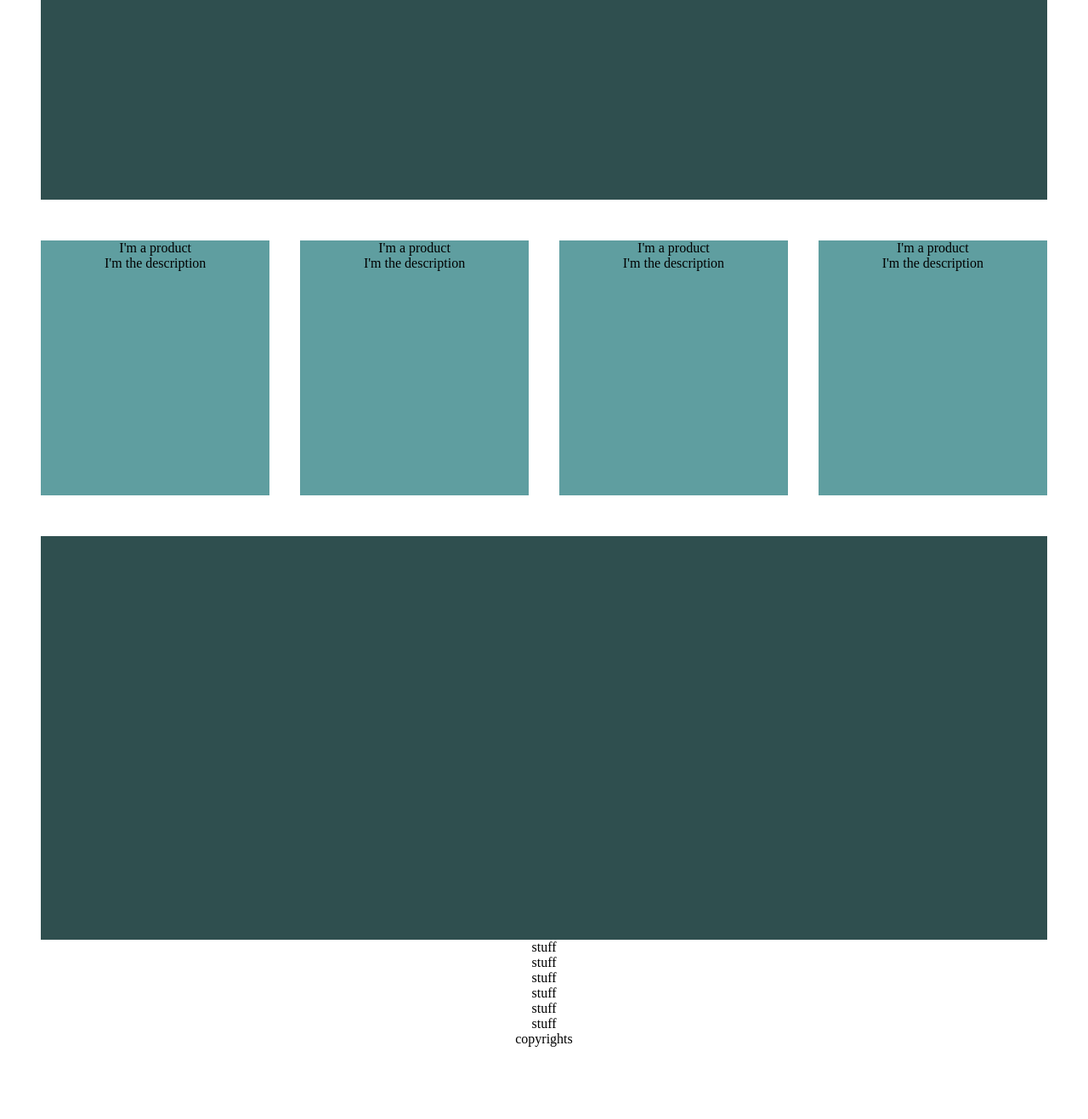
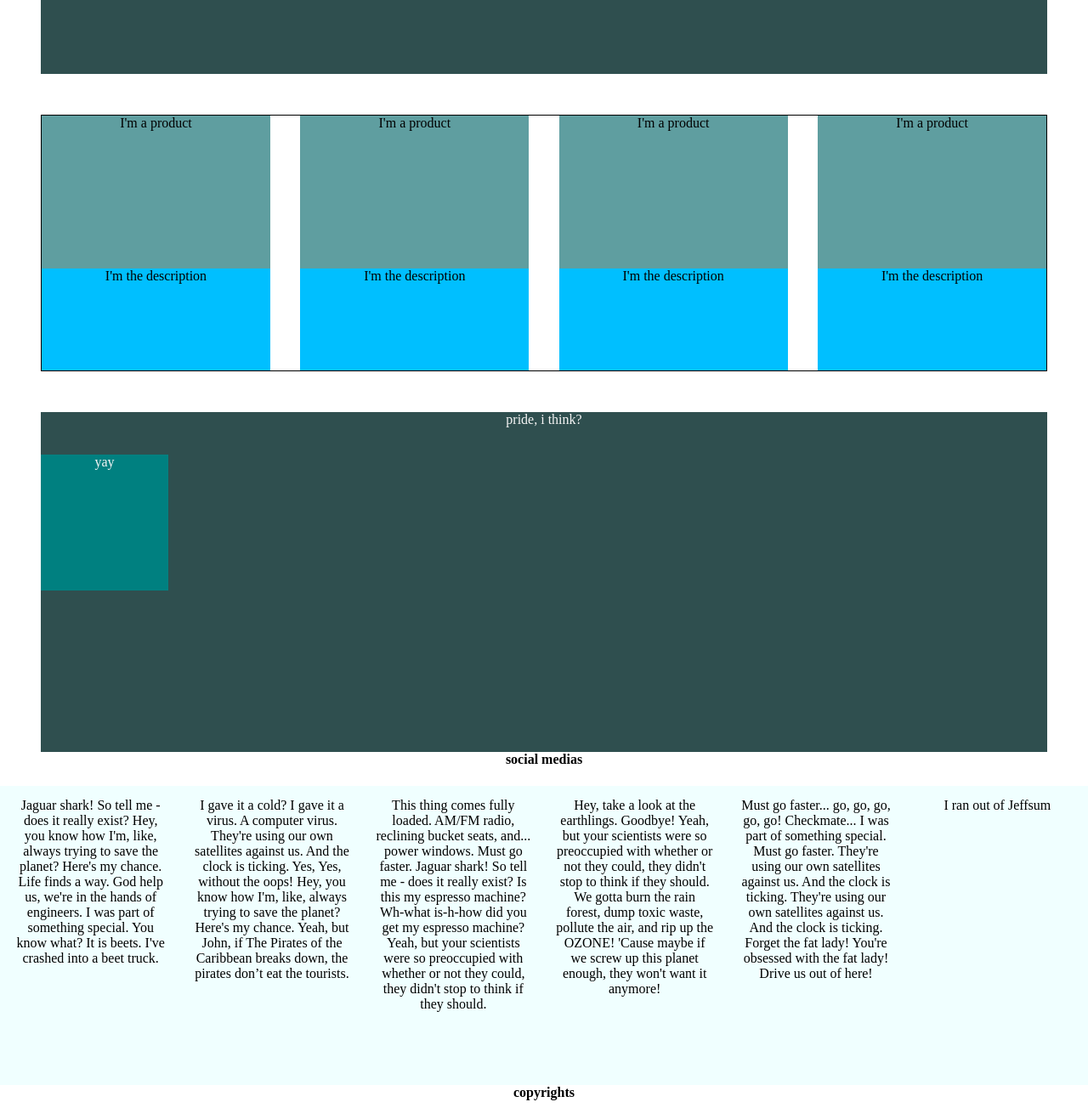
Before and after one commit to kelcc169/microsoft-mock, a plain HTML site: page index.html in a window 1280 px wide. Shown: the part 1160-2477 px from the top of the page at 85% size. Before the commit the page ends 2392 px from the top, so only its background shows below. Drawn offline with Linux system fonts and the light colour scheme.

Commit message:
completed css

```diff
--- a/css/style.css
+++ b/css/style.css
@@ -1,28 +1,31 @@
-/*go do the thing to the original size! Woooo!*/
-
-
-body {
+html, body {
     margin: 0 auto;
     text-align: center;
-    grid-template-rows: ;
-    grid-template-columns: 1fr;
 }
 
 header {
     height: 49px;
+    font-weight: bold;
 }
 
+.nav {
+    display: inline-block;
+    color: black;
+}
+
+.menu {
+    display: inline-block;
+    color: white;
+}
+
+.buttons {
+    height: 40px;
+    font-weight: bold;
+}
+/*big chunks*/
 .jumbo {
     height: 600px;
-}
-
-.container {
-    display: grid;
-    min-height: 1200px;
-    margin: 48px;
-    grid-template-rows: .25fr .25fr .25fr .25fr;
-    grid-template-columns: 1fr;
-    grid-row-gap: 2%;
+    color: whitesmoke;
 }
 
 .big {
@@ -37,10 +40,42 @@ header {
     background-color: teal;
 }
 
+/*smaller pictures*/
+.container {
+    display: flex;
+    flex-direction: column;
+    align-items: center;
+    margin-bottom: 48px;
+}
+
 .products {
     background-color: cadetblue;
-    min-height: 300px;
-    width: 100%;
+    margin-top: 48px;
+    height: 300px;
+    min-width: 90%;
+}
+
+.image {
+    height: 60%;
+}
+
+.smalltext {
+    height: 40%;
+    background-color: deepskyblue
+}
+
+/* bottom of the screen */
+.footer {
+    display: grid;
+    grid-template-rows: .15fr .15fr .15fr .15fr .15fr .15fr;
+    grid-template-columns: 1fr;
+    background-color: azure;
+}
+
+.column {
+    text-align: center;
+    height: 324px;
+    padding: 14px;
 }
 
 @media screen and (min-width: 540px) {
@@ -58,6 +93,12 @@ header {
         grid-template-columns: .5fr .5fr;
         grid-row-gap: 48px;
         grid-column-gap: 6%;
+        border: 1px solid black;
+    }
+
+    .footer {
+        grid-template-rows: .1fr 1fr .1fr;
+        grid-template-columns: .3fr .3fr .3fr;
     }
 }
 
@@ -73,12 +114,25 @@ header {
 
     .bigtext {
         position: absolute;
+        top: 50px;
+        min-width: 150px;
+    }
+}
+
+@media screen and (min-width: 860px) {
+    .nav {
+        color: white;
+    }
+
+    .menu {
+        color: black;
     }
 }
 
 @media screen and (min-width: 1084px) {
     .jumbo {
         margin: 0 48px;
+        height: 400px;
     }
 
     .products {
@@ -88,11 +142,14 @@ header {
     }
 
     .container {
-        display: grid;
         min-height: 300px;
-        margin: 48px;
         grid-template-rows: 1fr;
         grid-template-columns: .25fr .25fr .25fr .25fr;
         grid-column-gap: 3%;
     }
+
+    .footer {
+        grid-template-rows: 1fr;
+        grid-template-columns: .3fr .3fr .3fr .3fr .3fr .3fr;
+    }
 }
--- a/index.html
+++ b/index.html
@@ -10,11 +10,12 @@
 <body>
     <header>
         <div class="nav">I'm a hamburger</div>
+        <div class="menu">I'm a menu</div>
     </header>
     <main>
         <div class="jumbo">
-            <div class="big"></div>
-            <div class="bigtext"></div>
+            <div class="big">Bid ole picture of a computer or a lady doing something</div>
+            <div class="bigtext">wooo give us your money</div>
         </div>
         <div class="container">
             <div class="products">
@@ -35,8 +36,8 @@
             </div>
         </div>
         <div class="jumbo">
-            <div class="big"></div>
-            <div class="bigtext"></div>
+            <div class="big">didn't bother even looking at what was here</div>
+            <div class="bigtext">some sort of price tag, i'm sure</div>
         </div>
         <div class="container">
             <div class="products">
@@ -57,20 +58,21 @@
             </div>
         </div>
         <div class="jumbo">
-            <div class="big"></div>
-            <div class="bigtext"></div>
+            <div class="big">pride, i think?</div>
+            <div class="bigtext">yay</div>
         </div>
     </main>
     <footer>
+        <div class="buttons">social medias</div>
         <div class="footer">
-            <div class="column">stuff</div>
-            <div class="column">stuff</div>
-            <div class="column">stuff</div>
-            <div class="column">stuff</div>
-            <div class="column">stuff</div>
-            <div class="column">stuff</div>
+            <div class="column">Jaguar shark! So tell me - does it really exist? Hey, you know how I'm, like, always trying to save the planet? Here's my chance. Life finds a way. God help us, we're in the hands of engineers. I was part of something special. You know what? It is beets. I've crashed into a beet truck.</div>
+            <div class="column">I gave it a cold? I gave it a virus. A computer virus. They're using our own satellites against us. And the clock is ticking. Yes, Yes, without the oops! Hey, you know how I'm, like, always trying to save the planet? Here's my chance. Yeah, but John, if The Pirates of the Caribbean breaks down, the pirates don’t eat the tourists.</div>
+            <div class="column">This thing comes fully loaded. AM/FM radio, reclining bucket seats, and... power windows. Must go faster. Jaguar shark! So tell me - does it really exist? Is this my espresso machine? Wh-what is-h-how did you get my espresso machine? Yeah, but your scientists were so preoccupied with whether or not they could, they didn't stop to think if they should.</div>
+            <div class="column">Hey, take a look at the earthlings. Goodbye! Yeah, but your scientists were so preoccupied with whether or not they could, they didn't stop to think if they should. We gotta burn the rain forest, dump toxic waste, pollute the air, and rip up the OZONE! 'Cause maybe if we screw up this planet enough, they won't want it anymore!</div>
+            <div class="column">Must go faster... go, go, go, go, go! Checkmate... I was part of something special. Must go faster. They're using our own satellites against us. And the clock is ticking. They're using our own satellites against us. And the clock is ticking. Forget the fat lady! You're obsessed with the fat lady! Drive us out of here!</div>
+            <div class="column">I ran out of Jeffsum</div>
         </div>
-        <div class="bottom">copyrights</div>
+        <div class="buttons">copyrights</div>
     </footer>
 </body>
 </html>
```
